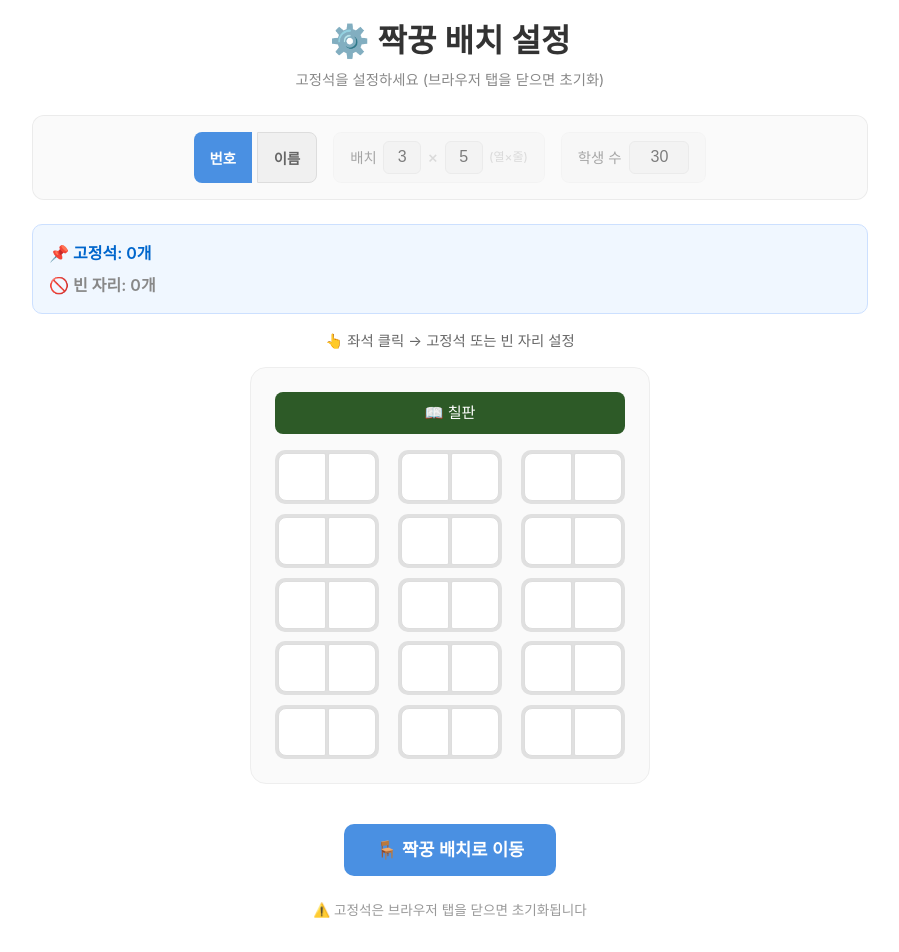
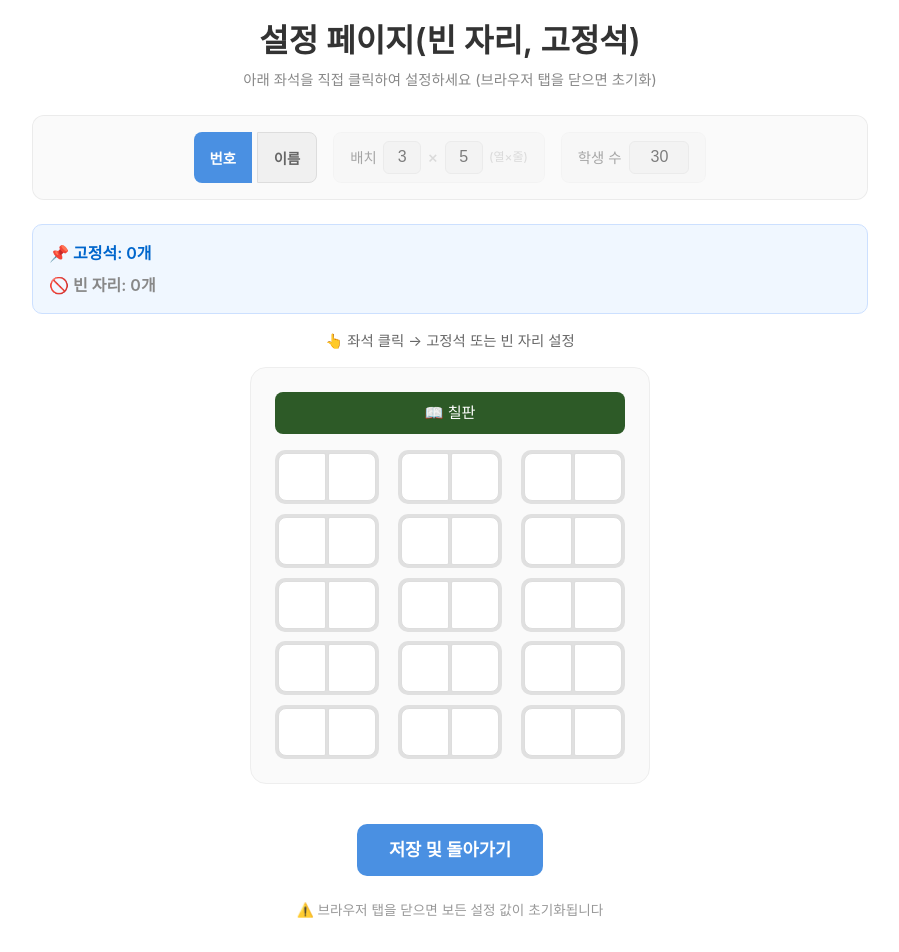
Before and after one commit to Moorisong/Toby, a React (Vite) app in the folder teacher-random-tool/: page /seat/settings in a window 1280 px wide. Shown: the part 70-1022 px from the top of the page, without its empty margins (190-1089 px from the left). Built offline with nearby package versions, Linux system fonts and the light colour scheme.

Commit message:
fix: 자리 배치 세팅 화면 ui 수정

```diff
--- a/teacher-random-tool/src/routes/SeatSettings.tsx
+++ b/teacher-random-tool/src/routes/SeatSettings.tsx
@@ -172,10 +172,10 @@ const SeatSettings: React.FC = () => {
                 {/* 타이틀 */}
                 <div style={{ textAlign: 'center', marginBottom: '1.5rem' }}>
                     <h1 style={{ fontSize: '2rem', color: '#333', margin: 0, fontWeight: '600' }}>
-                        ⚙️ 짝꿍 배치 설정
+                        설정 페이지(빈 자리, 고정석)
                     </h1>
                     <p style={{ color: '#888', marginTop: '0.3rem', fontSize: '0.9rem' }}>
-                        고정석을 설정하세요 (브라우저 탭을 닫으면 초기화)
+                        아래 좌석을 직접 클릭하여 설정하세요 (브라우저 탭을 닫으면 초기화)
                     </p>
                 </div>
 
@@ -588,12 +588,12 @@ const SeatSettings: React.FC = () => {
                             fontSize: '1.1rem'
                         }}
                     >
-                        🪑 짝꿍 배치로 이동
+                        저장 및 돌아가기
                     </a>
                 </div>
 
                 <div style={{ marginTop: '1.5rem', textAlign: 'center', color: '#999', fontSize: '0.85rem' }}>
-                    ⚠️ 고정석은 브라우저 탭을 닫으면 초기화됩니다
+                    ⚠️ 브라우저 탭을 닫으면 보든 설정 값이 초기화됩니다
                 </div>
             </div>
         </div>
```
